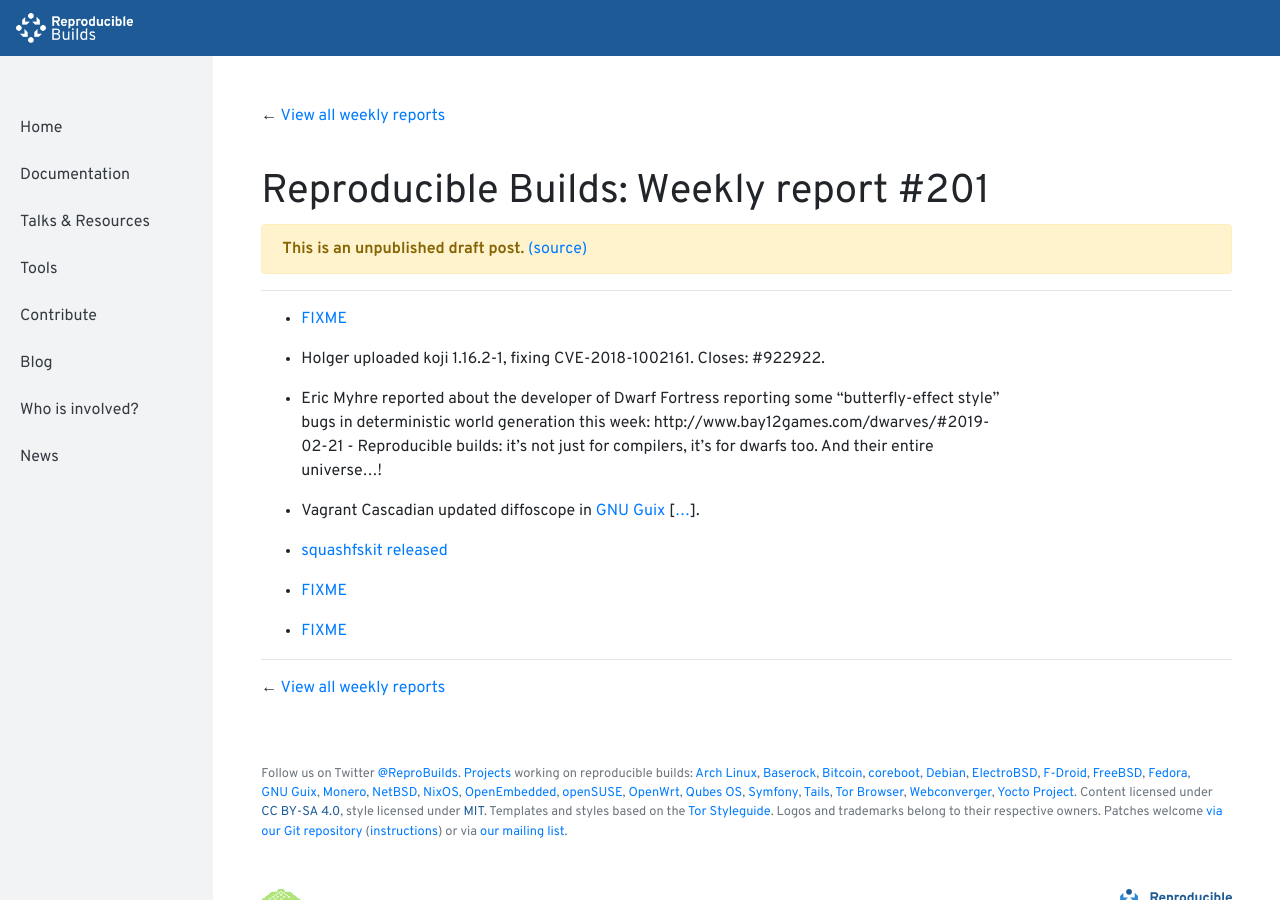
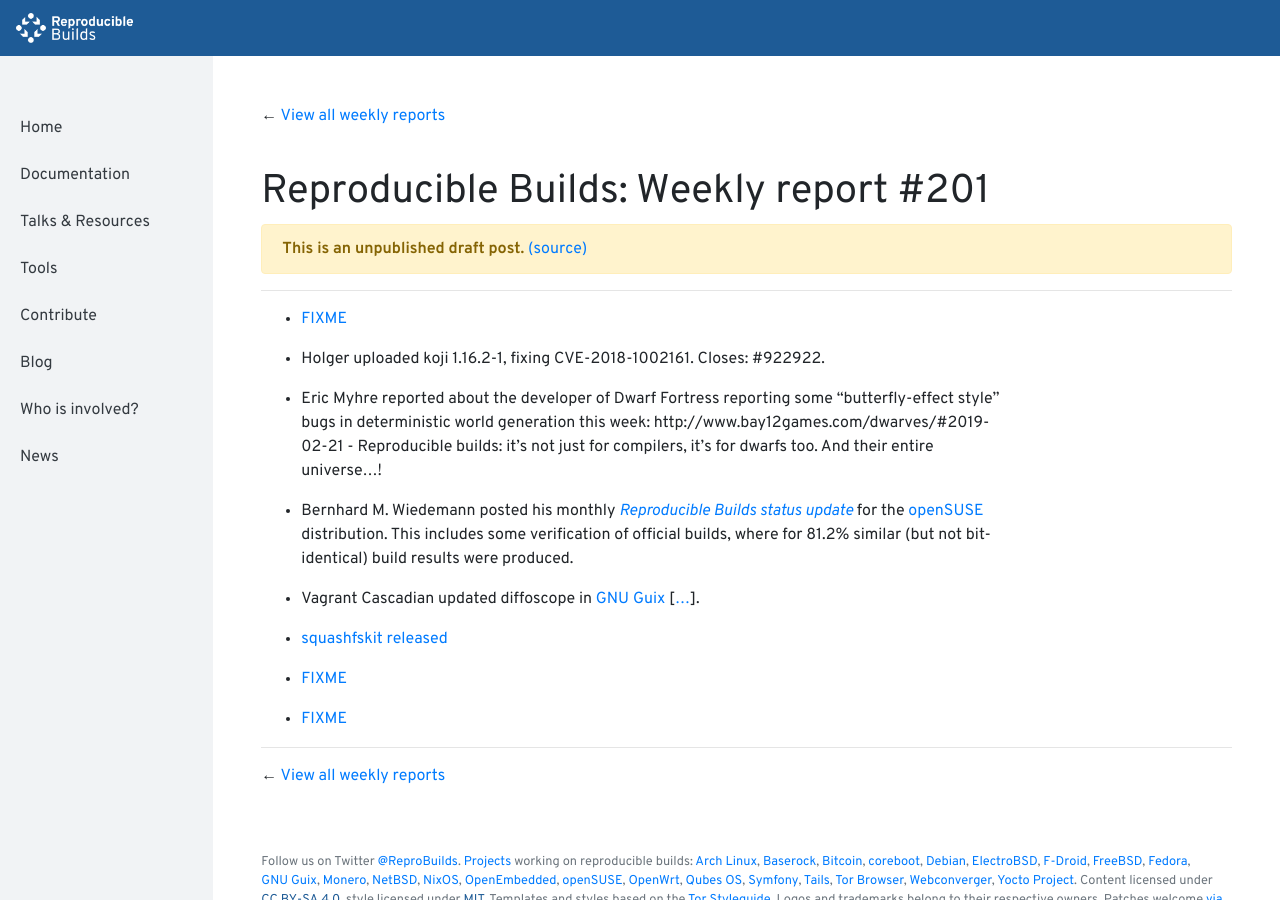
Before and after one commit to prototypefund/reproducible-website, a Jekyll site: the page built from _blog/posts/201.md, in a window 1280 px wide and 900 px high. Built offline with Jekyll 4.4.1, drawn with Linux system fonts in a browser that asks for light colours.

Commit message:
201: +monthly openSUSE r-b update

```diff
--- a/_blog/posts/201.md
+++ b/_blog/posts/201.md
@@ -10,6 +10,8 @@
 * Eric Myhre reported about the developer of Dwarf Fortress reporting some "butterfly-effect style" bugs in
 deterministic world generation this week: http://www.bay12games.com/dwarves/#2019-02-21 - Reproducible builds: it's not just for compilers, it's for dwarfs too.  And their entire universe...!
 
+* Bernhard M. Wiedemann posted his monthly [*Reproducible Builds status update*](https://lists.opensuse.org/opensuse-factory/2019-02/msg00599.html) for the [openSUSE](https://opensuse.org/) distribution. This includes some verification of official builds, where for 81.2% similar (but not bit-identical) build results were produced.
+
 * Vagrant Cascadian updated diffoscope in [GNU Guix](https://www.gnu.org/software/guix/) [[...](https://git.savannah.gnu.org/cgit/guix.git/commit/?id=6dacaa70a0874662cbdabfc6df987cd5a09a518c)].
 
 * [squashfskit released](https://bugs.debian.org/918480#42)
```
